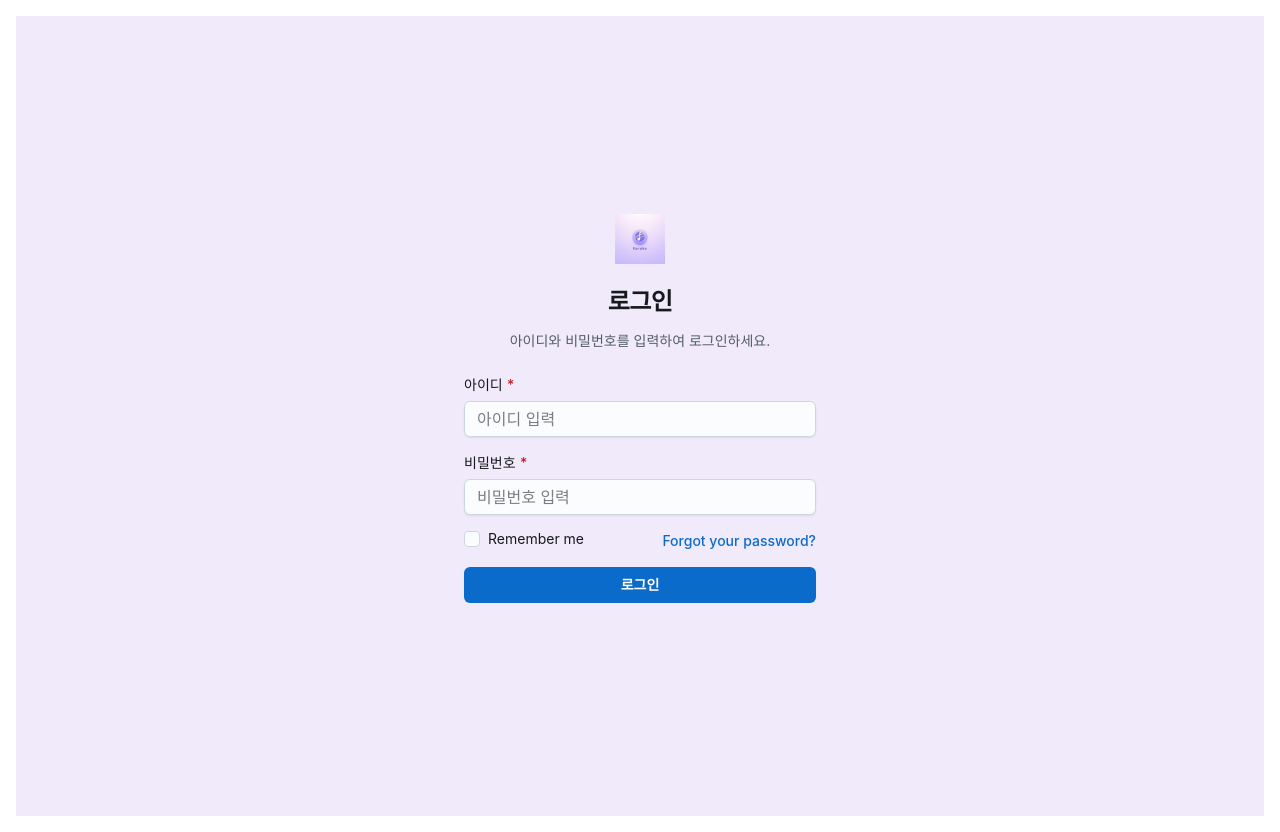
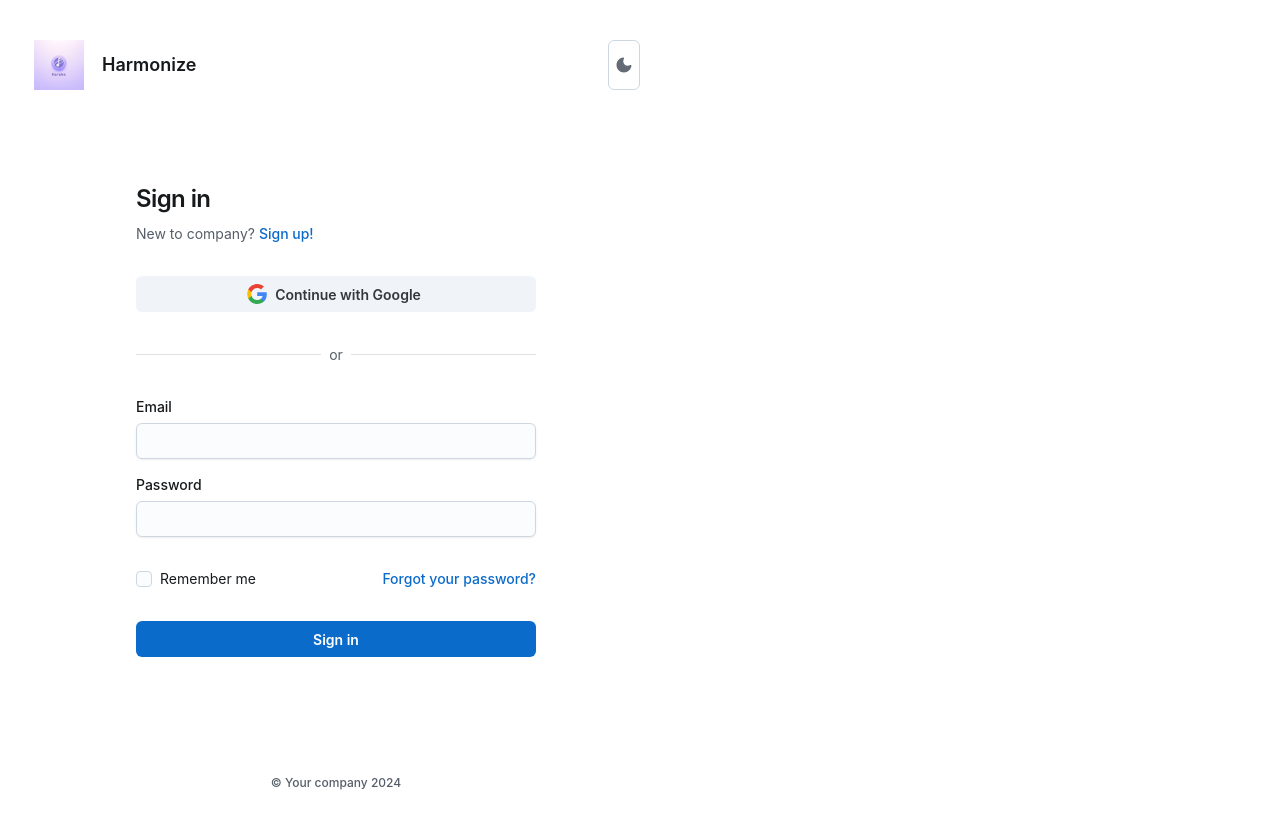
Before and after one commit to Lavender-Team/Harmonize-web, a React (Create React App) app in the folder front/: page /login in a window 1280 px wide. Built offline with nearby package versions, Linux system fonts and the light colour scheme.

Commit message:
Update Login.tsx

```diff
--- a/front/src/Login.tsx
+++ b/front/src/Login.tsx
@@ -15,6 +15,7 @@ import Typography from '@mui/joy/Typography';
 import Stack from '@mui/joy/Stack';
 import DarkModeRoundedIcon from '@mui/icons-material/DarkModeRounded';
 import LightModeRoundedIcon from '@mui/icons-material/LightModeRounded';
+import BadgeRoundedIcon from '@mui/icons-material/BadgeRounded';
 import { useNavigate } from 'react-router-dom';
 
 import GoogleIcon from './GoogleIcon';
@@ -70,62 +71,145 @@ export default function SignIn({ onSignIn }: { onSignIn: () => void }) {
   };
 
   return (
-    <CssVarsProvider defaultMode="light" disableTransitionOnChange>
+    <CssVarsProvider defaultMode="dark" disableTransitionOnChange>
       <CssBaseline />
       <GlobalStyles
         styles={{
           ':root': {
-            '--Form-maxWidth': '400px',
+            '--Form-maxWidth': '800px',
             '--Transition-duration': '0.4s',
           },
         }}
       />
       <Box
+        sx={(theme) => ({
+          width: { xs: '100%', md: '50vw' },
+          transition: 'width var(--Transition-duration)',
+          transitionDelay: 'calc(var(--Transition-duration) + 0.1s)',
+          position: 'relative',
+          zIndex: 1,
+          display: 'flex',
+          justifyContent: 'flex-end',
+          backdropFilter: 'blur(12px)',
+          backgroundColor: 'rgba(255 255 255 / 0.2)',
+          [theme.getColorSchemeSelector('dark')]: {
+            backgroundColor: 'rgba(19 19 24 / 0.4)',
+          },
+        })}
+      >
+        <Box
           sx={{
             display: 'flex',
-          justifyContent: 'center',
-          alignItems: 'center',
-          height: '100vh',
-          backgroundColor: '#F0EAFB',
+            flexDirection: 'column',
+            minHeight: '100dvh',
+            width: '100%',
+            px: 2,
           }}
         >
           <Box
+            component="header"
             sx={{
-            width: '100%',
-            maxWidth: '400px',
-            bgcolor: 'background.paper',
-            boxShadow: 1,
-            borderRadius: 2,
-            p: 3,
-            textAlign: 'center',
+              py: 3,
+              display: 'flex',
+              justifyContent: 'space-between',
             }}
           >
-          <img src={Logo} alt="하모나이즈" style={{ marginBottom: '16px', width: '50px', height: '50px' }} />
-          <Typography component="h1" level="h3" sx={{ mb: 1.5 }}>
-            로그인
+            <Box sx={{ gap: 2, display: 'flex', alignItems: 'center' }}>
+              <IconButton color="primary" size="sm">
+                <img src={Logo} alt="하모나이즈" style={{ width: '50px', height: '50px' }} />
+              </IconButton>
+              <Typography level="title-lg">Harmonize</Typography>
+            </Box>
+            <ColorSchemeToggle />
+          </Box>
+          <Box
+            component="main"
+            sx={{
+              my: 'auto',
+              py: 2,
+              pb: 5,
+              display: 'flex',
+              flexDirection: 'column',
+              gap: 2,
+              width: 400,
+              maxWidth: '100%',
+              mx: 'auto',
+              borderRadius: 'sm',
+              '& form': {
+                display: 'flex',
+                flexDirection: 'column',
+                gap: 2,
+              },
+              [`& .MuiFormLabel-asterisk`]: {
+                visibility: 'hidden',
+              },
+            }}
+          >
+            <Stack gap={4} sx={{ mb: 2 }}>
+              <Stack gap={1}>
+                <Typography component="h1" level="h3">
+                  Sign in
                 </Typography>
-          <Typography level="body-sm" sx={{ mb: 3 }}>
-            아이디와 비밀번호를 입력하여 로그인하세요.
+                <Typography level="body-sm">
+                  New to company?{' '}
+                  <Link href="#replace-with-a-link" level="title-sm">
+                    Sign up!
+                  </Link>
                 </Typography>
+              </Stack>
+              <Button
+                variant="soft"
+                color="neutral"
+                fullWidth
+                startDecorator={<GoogleIcon />}
+              >
+                Continue with Google
+              </Button>
+            </Stack>
+            <Divider
+              sx={(theme) => ({
+                [theme.getColorSchemeSelector('light')]: {
+                  color: { xs: '#FFF', md: 'text.tertiary' },
+                },
+              })}
+            >
+              or
+            </Divider>
+            <Stack gap={4} sx={{ mt: 2 }}>
               <form onSubmit={handleSubmit}>
-            <FormControl required sx={{ mb: 2 }}>
-              <FormLabel>아이디</FormLabel>
-              <Input type="email" name="email" placeholder="아이디 입력" />
+                <FormControl required>
+                  <FormLabel>Email</FormLabel>
+                  <Input type="email" name="email" />
                 </FormControl>
-            <FormControl required sx={{ mb: 2 }}>
-              <FormLabel>비밀번호</FormLabel>
-              <Input type="password" name="password" placeholder="비밀번호 입력" />
+                <FormControl required>
+                  <FormLabel>Password</FormLabel>
+                  <Input type="password" name="password" />
                 </FormControl>
-            <Stack direction="row" justifyContent="space-between" sx={{ mb: 2 }}>
+                <Stack gap={4} sx={{ mt: 2 }}>
+                  <Box
+                    sx={{
+                      display: 'flex',
+                      justifyContent: 'space-between',
+                      alignItems: 'center',
+                    }}
+                  >
                     <Checkbox size="sm" label="Remember me" name="persistent" />
                     <Link level="title-sm" href="#replace-with-a-link">
                       Forgot your password?
                     </Link>
+                  </Box>
+                  <Button type="submit" fullWidth>
+                    Sign in
+                  </Button>
                 </Stack>
-            <Button type="submit" fullWidth sx={{ mb: 2 }}>
-              로그인
-            </Button>
               </form>
+            </Stack>
+          </Box>
+          <Box component="footer" sx={{ py: 3 }}>
+            <Typography level="body-xs" textAlign="center">
+              © Your company {new Date().getFullYear()}
+            </Typography>
+          </Box>
         </Box>
       </Box>
     </CssVarsProvider>
```
Lines whose indentation alone changed are shown as unchanged.
